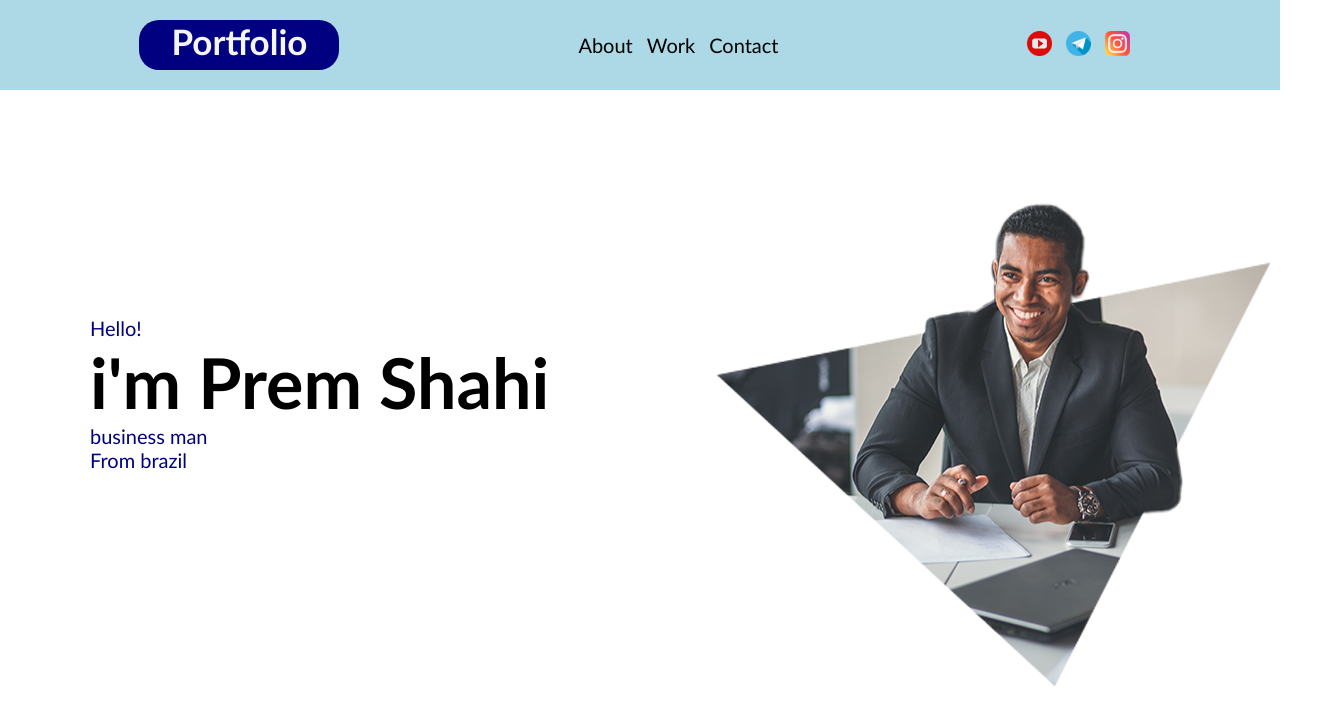
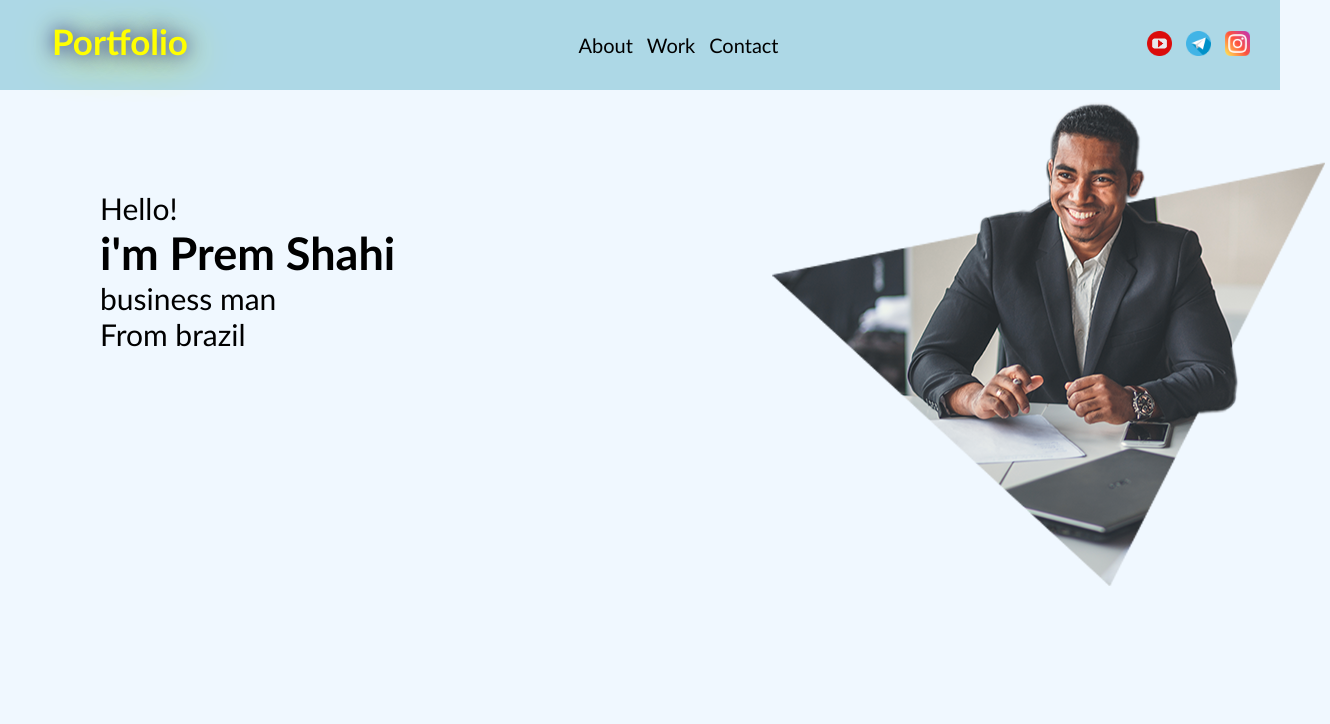
Before and after one commit to aliisetayesh/personal-website, a plain HTML site: page index.html in a window 1280 px wide. Shown: the whole page, 1330 px wide, since content can reach past the window. Drawn offline with Linux system fonts and the light colour scheme.

Commit message:
change style

```diff
--- a/index.html
+++ b/index.html
@@ -4,11 +4,15 @@
     <meta charset="UTF-8">
     <meta http-equiv="X-UA-Compatible" content="IE=edge">
     <meta name="viewport" content="width=device-width, initial-scale=1.0">
-    <title>Document</title>
+    <meta name="author" content="Ali asghar Setayesh">
+    <meta name="keywords" content="portfolio, beginner, html, css">
+    <meta name="description" content="this is a portfolio html and css">
+    <title>portfolio</title>
     <link rel="stylesheet"  href="style.css">
 </head>
 <body>
 
+    <!-- <header>
         <nav>
             <div class="nav-bar">
                 <h1>Portfolio</h1>
@@ -24,18 +28,34 @@
                 </ul>
             </div>
         </nav>
+    </header> -->
+    <header>
+        <nav class="nav-bar">
+                <h1>Portfolio</h1>
+                <ul class="nav-links">
+                    <li>About</li>
+                    <li>Work</li>
+                    <li>Contact</li>
+                </ul>
+                <ul class="img-contact">
+                    <li><a href="#"><img class="img-cn" src="img/youtube.png"></a></li>
+                    <li><a href="#"><img class="img-cn" src="img/telegram.png"></a></li>
+                    <li><a href="#"><img class="img-cn" src="img/instagram.png"></a></li>
+                </ul>
+        </nav>
+    </header>
 
-    <div class="container">
-        <div class="clm1">
+    <section>
+        <div>
             <p>Hello!</p>
             <h2>i'm  Prem Shahi</h2>
             <p>business man</p>
             <p>From brazil</p>
         </div>
-        <div class="clm2">
+        <article>
             <img src="img/picture.png" alt="my picture">
-        </div>
-    </div>
+        </article>
+    </section>
 
 </body>
 </html>
--- a/style.css
+++ b/style.css
@@ -2,13 +2,17 @@
     margin: 0px;
     padding: 0px;
     height:max-content;
+    box-sizing: border-box;
+}
+body{
+    background-color: aliceblue;
 }
 .nav-bar {
     width: auto;
     height: fit-content;
     display: flex;
     align-items: center;
-    justify-content: space-around;
+    justify-content: space-between;
     padding: 20px;
     background-color: lightblue;
 }
@@ -23,14 +27,12 @@
     text-align: center;
 }
 .nav-bar h1 {
-    color: navy;
     font-size: 35px;
     font-family: 'Gill Sans', 'Gill Sans MT', Calibri, 'Trebuchet MS', sans-serif;
-    background-color: navy;
-    color: whitesmoke;
+    text-shadow: 0 0 20px navy, 5px 5px 40px yellow;
+    color: yellow;
     width: 200px;
     height: 50px;
-    border-radius: 20px;
     text-align: center;
 
 }
@@ -45,25 +47,18 @@
     width: 25px;
     align-items: center;
 }
-.container{
-    width: auto;
-    display: flex;
-    align-items: center;
+
+div{
+    width: 60%;
+    height: 507px;
+    float: left;
+    padding: 100px;
+    font-family: 'Gill Sans', 'Gill Sans MT', Calibri, 'Trebuchet MS', sans-serif;
+    font-size: 30px;
 }
-.clm1 {
-    flex-basis: 60%;
-    margin-left: 90px;
+
+article{
+    width: 40%;
+    height: 507px;
+    float: left;
 }
-.clm1 h2 {
-    font-size: 70px;
-    font-family: 'Gill Sans', 'Gill Sans MT', Calibri, 'Trebuchet MS', sans-serif;
-}
-.clm1 p {
-    font-size: 20px;
-    color: navy;
-    font-family: 'Gill Sans', 'Gill Sans MT', Calibri, 'Trebuchet MS', sans-serif;
-}
-.clm2 {
-    width: 700px;
-    margin-top: 100px;
-}
```
Lines whose indentation alone changed are shown as unchanged.
